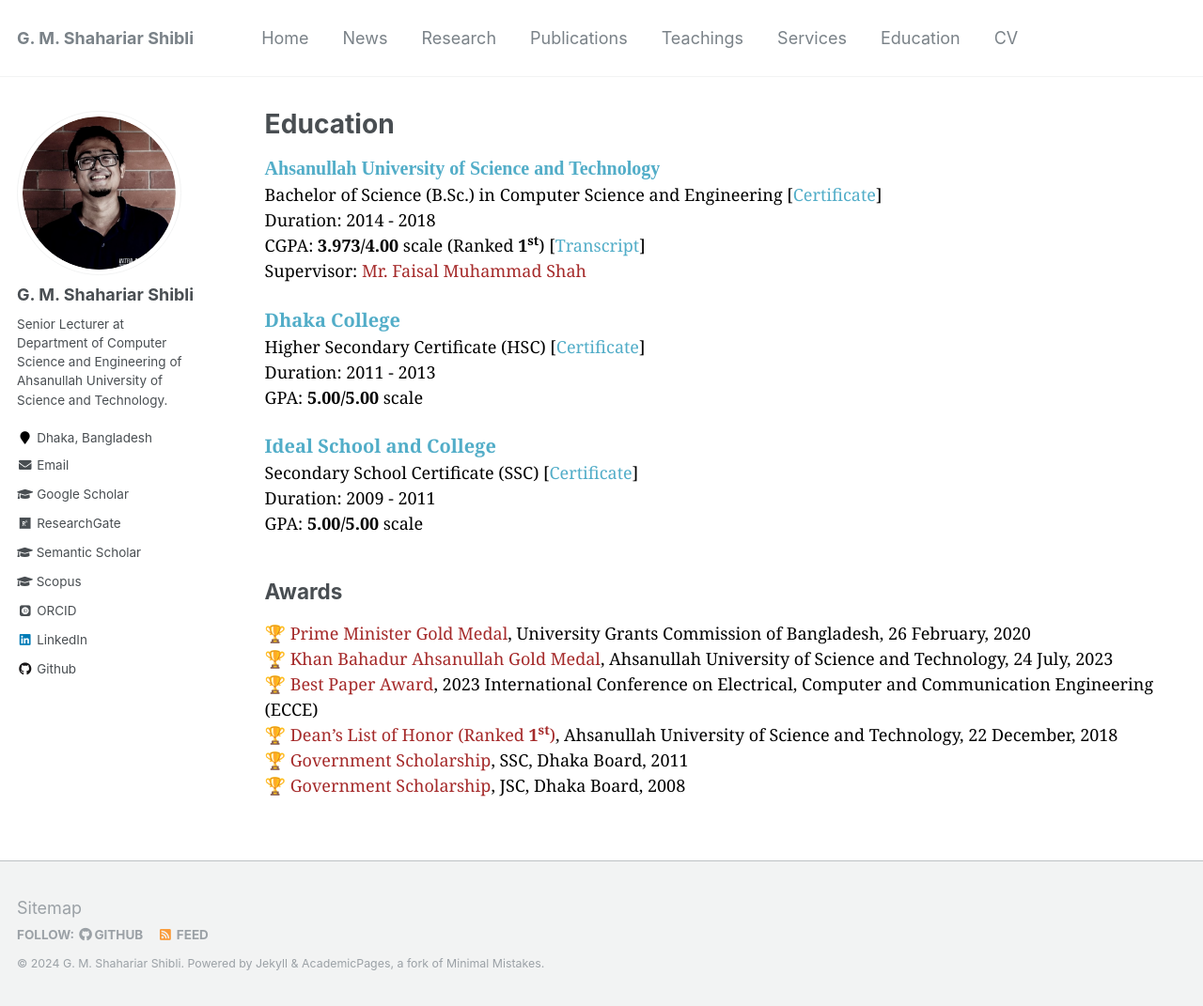
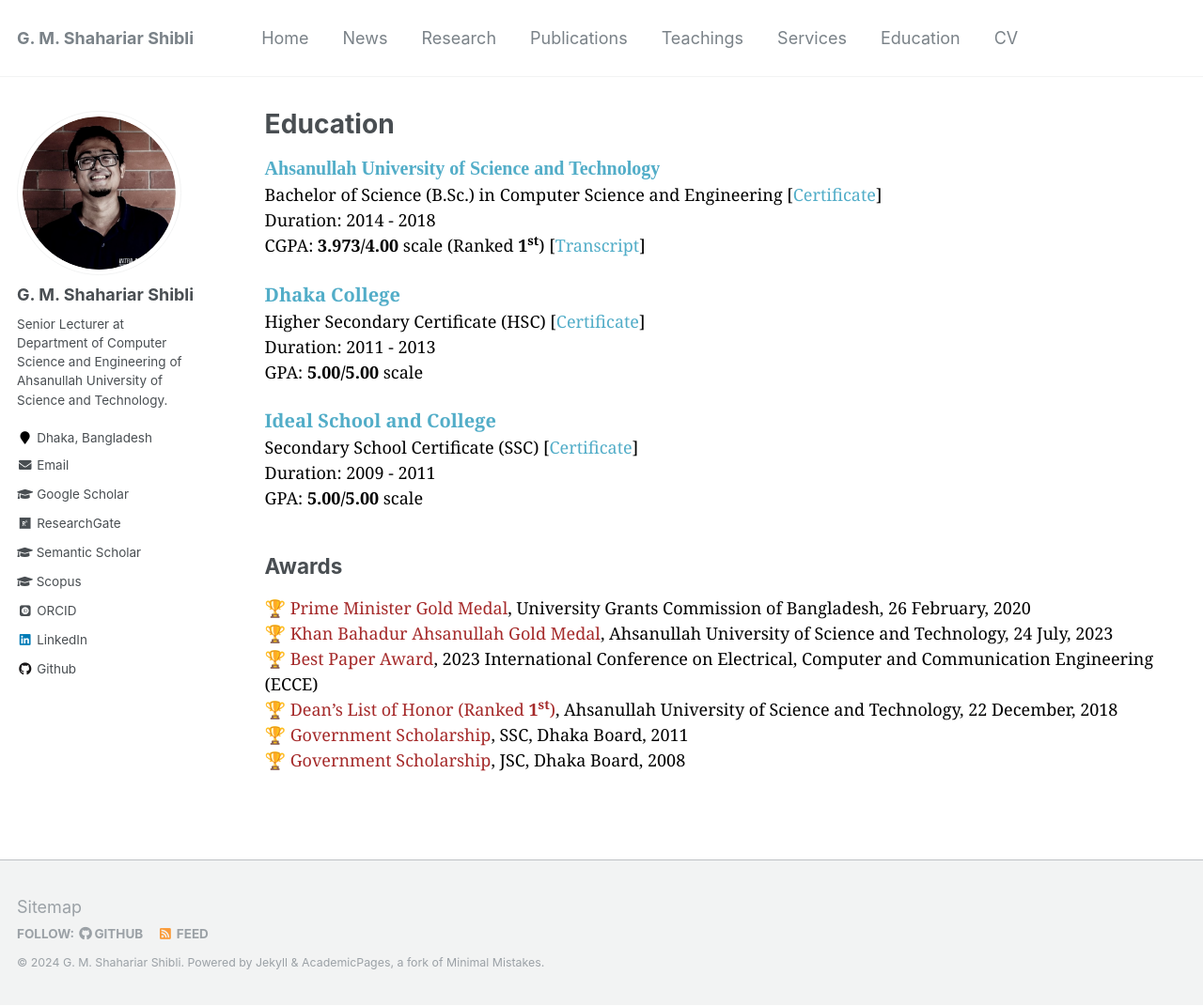
Before and after one commit to shahariar-shibli/shahariar-shibli.github.io, a Jekyll site: the page built from _pages/education.md, in a window 1280 px wide and 1071 px high. Shown: the whole window at 94% size. Built offline with Jekyll 4.4.1, drawn with Linux system fonts in a browser that asks for light colours; some web fonts are replaced.

Commit message:
Update education.md

```diff
--- a/_pages/education.md
+++ b/_pages/education.md
@@ -18,7 +18,6 @@
 Bachelor of Science (B.Sc.) in Computer Science and Engineering [[Certificate](https://shahariar-shibli.github.io/files/Education/BSc_Certificate.pdf)]<br/>
 Duration: 2014 - 2018 <br/>
 CGPA: <b>3.973/4.00</b> scale (Ranked <b>1<sup>st</sup></b>) [[Transcript](https://shahariar-shibli.github.io/files/Education/BSc_Transcript.pdf)]<br/>
-Supervisor: <a style="color:brown;" href="https://aust.edu/cse/faculty_member/mr_faisal_muhammad_shah">Mr. Faisal Muhammad Shah</a><br/>
 </span>
 
 <!-- HSC -->
```
